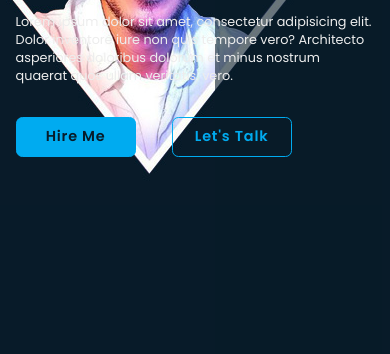
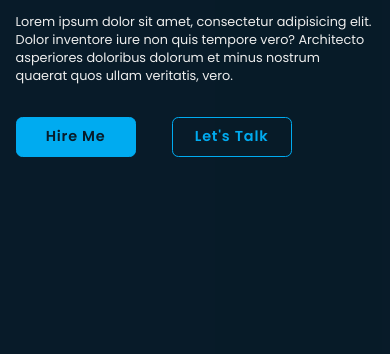
Before and after one commit to saeedd1994/personal-portfolio-one, a plain HTML site: page index.html in a window 390 px wide. Shown: the part 417-771 px from the top of the page. Drawn offline with nearby package versions, Linux system fonts and the light colour scheme.

Commit message:
-handling background image

```diff
--- a/styles/style.css
+++ b/styles/style.css
@@ -925,6 +925,33 @@ section:nth-child(odd) .animate.scroll,
     }
 }
 
+/*handling image in home section*/
+@media (max-width: 1050px) {
+    .home{
+        background-position-x: 110%;
+    }
+}
+
+@media (max-width: 1020px) {
+    .home{
+        background-position-x: 100%;
+        background-size: 650px
+
+    }
+}
+
+@media (max-width: 910px) {
+    .home{
+        background-size: 500px
+    }
+}
+
+@media (max-width: 796px) {
+    .home{
+        background: none;
+    }
+}
+
 /*keyframes animation*/
 @keyframes homeBgText {
     0%, 10%, 100% {
```
